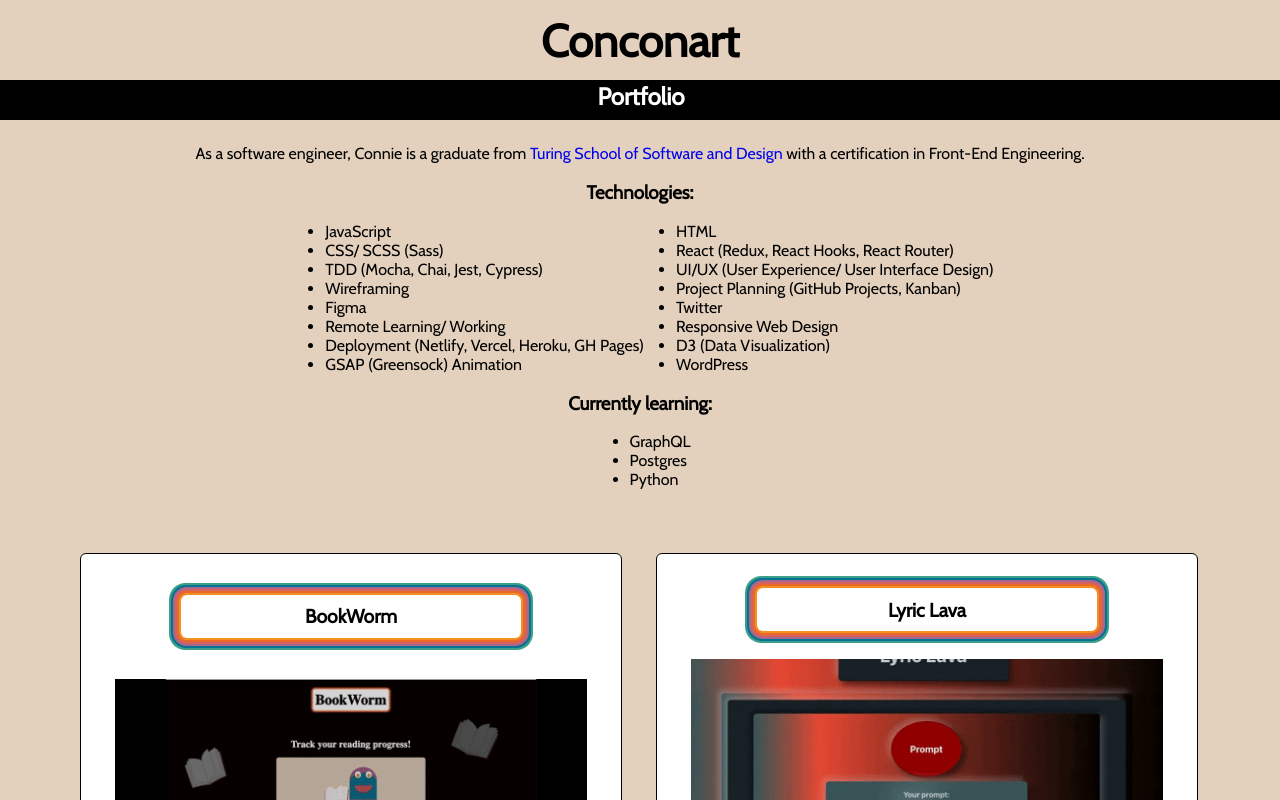
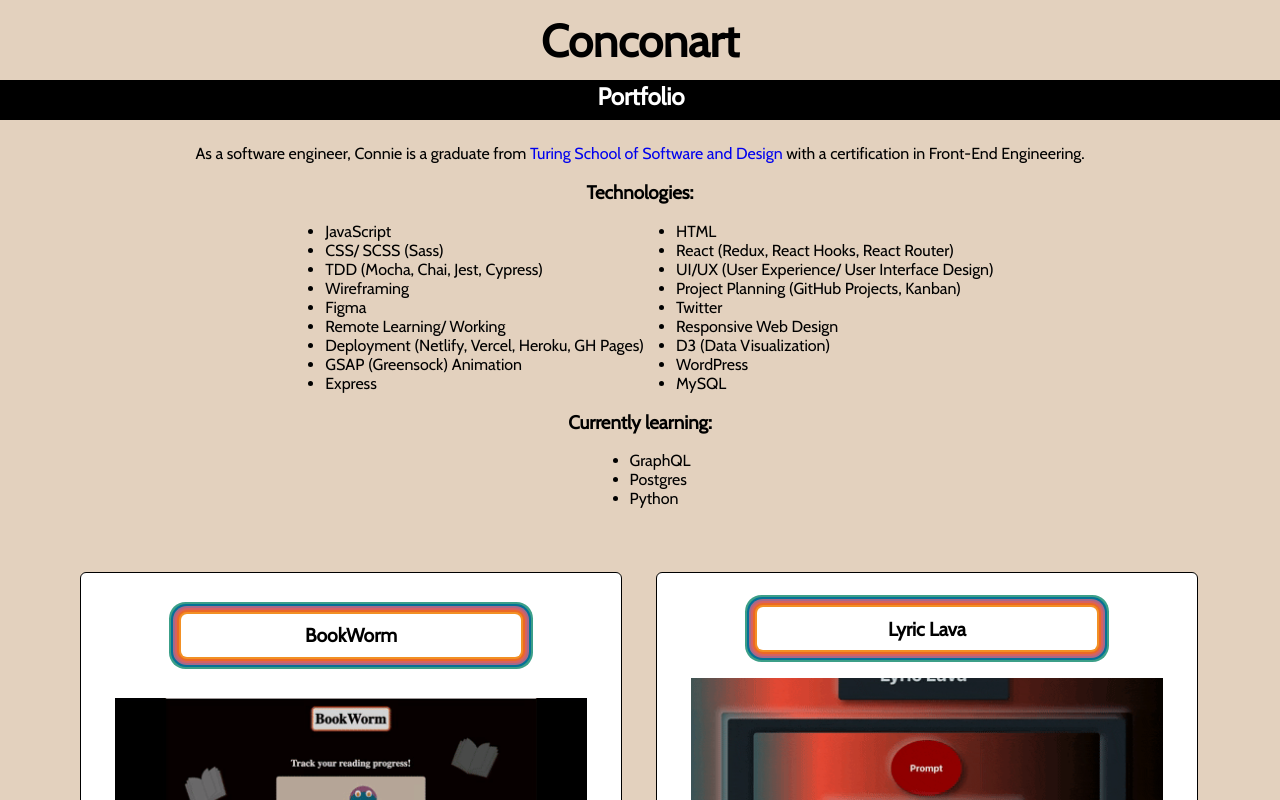
Before and after one commit to conconartist/conconart, a React (Create React App) app: page /portfolio in a window 1280 px wide. Shown: the top 800 px of the page. Built offline with nearby package versions, Linux system fonts and the light colour scheme.

Commit message:
Update DevSummary

```diff
--- a/src/DevSummary/DevSummary.js
+++ b/src/DevSummary/DevSummary.js
@@ -24,6 +24,8 @@ export const DevSummary = () => {
           <li>D3 (Data Visualization)</li>
           <li>GSAP (Greensock) Animation</li>
           <li>WordPress</li>
+          <li>Express</li>
+          <li>MySQL</li>
         </ul>
         <h3>Currently learning:</h3>
           <ul>
```
